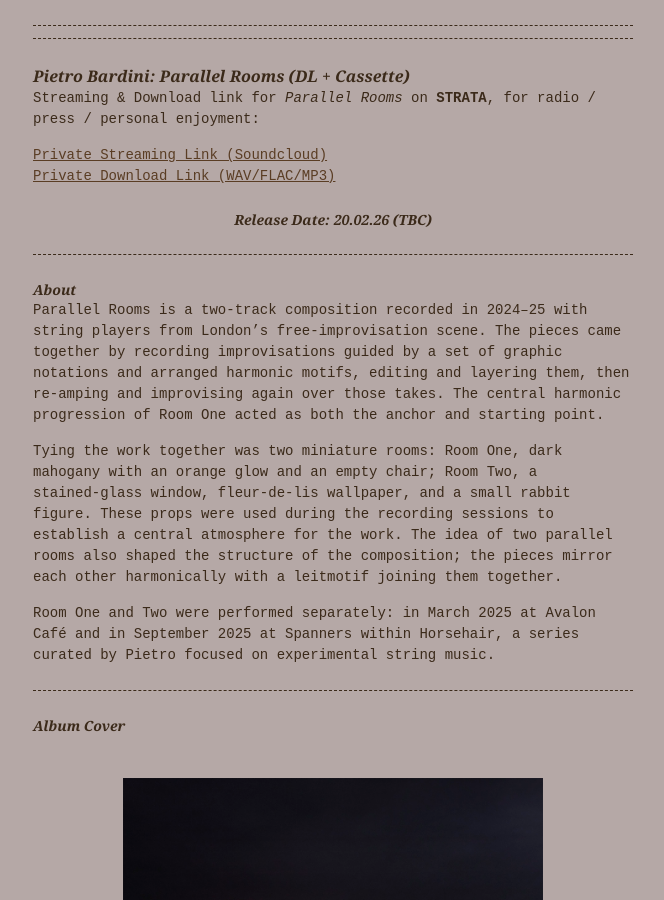
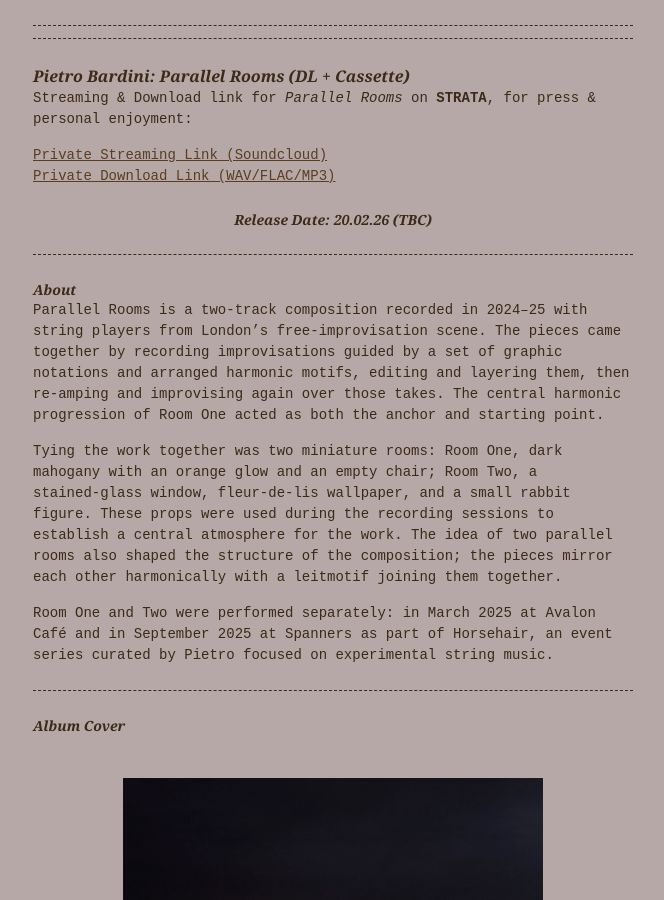
Before and after one commit to StrataEdition/Parallel-Rooms-EPK, a Jekyll site: the page built from index.md, in a window 1280 px wide and 900 px high. Shown: the whole window, without its empty margins (307-971 px from the left). Built offline with Jekyll 4.4.1, drawn with Linux system fonts in a browser that asks for light colours; some of the changed text lies outside the part shown.

Commit message:
Update index.md

```diff
--- a/index.md
+++ b/index.md
@@ -6,9 +6,9 @@ layout: home
 
 # Pietro Bardini: Parallel Rooms (DL + Cassette)
 
-Streaming & Download link for *Parallel Rooms* on **STRATA**, for radio / press / personal enjoyment:
+Streaming & Download link for *Parallel Rooms* on **STRATA**, for press & personal enjoyment:
 
-[Private Streaming Link (Soundcloud)](https://on.soundcloud.com/hJo3tjbgKlbsYyC57F)
+[Private Streaming Link (Soundcloud)](https://on.soundcloud.com/H50E7WqAVwi2LTlcQp)
 [Private Download Link (WAV/FLAC/MP3)](https://drive.google.com/drive/folders/15klp8l0k-TZLjLUShbI602ow3husWpFv?usp=sharing)
 
 ### Release Date: 20.02.26 (TBC)
@@ -20,7 +20,7 @@ Parallel Rooms is a two‑track composition recorded in 2024–25 with string pl
 
 Tying the work together was two miniature rooms: Room One, dark mahogany with an orange glow and an empty chair; Room Two, a stained‑glass window, fleur‑de‑lis wallpaper, and a small rabbit figure. These props were used during the recording sessions to establish a central atmosphere for the work. The idea of two parallel rooms also shaped the structure of the composition; the pieces mirror each other harmonically with a leitmotif joining them together.
 
-Room One and Two were performed separately: in March 2025 at Avalon Café and in September 2025 at Spanners within Horsehair, a series curated by Pietro focused on experimental string music.
+Room One and Two were performed separately: in March 2025 at Avalon Café and in September 2025 at Spanners as part of Horsehair, an event series curated by Pietro focused on experimental string music.
 
 ---
 
@@ -74,6 +74,9 @@ Pietro Bardini is an Italian, London-based composer and artist. He works across
 
 <br>
 
+[Social Media Handle (IG)](https://www.instagram.com/pietrobardini/?hl=en)
+{: .center-text}
+
 ---
 
 
```
